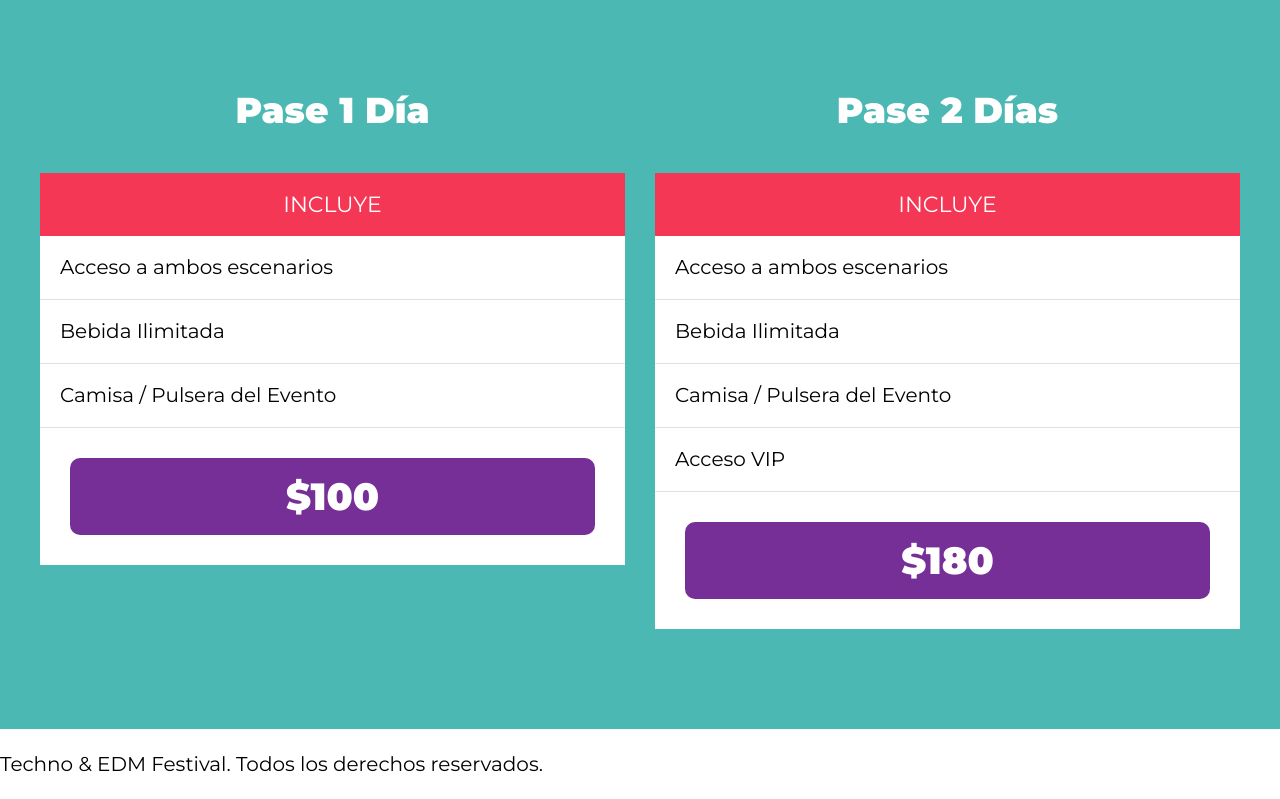
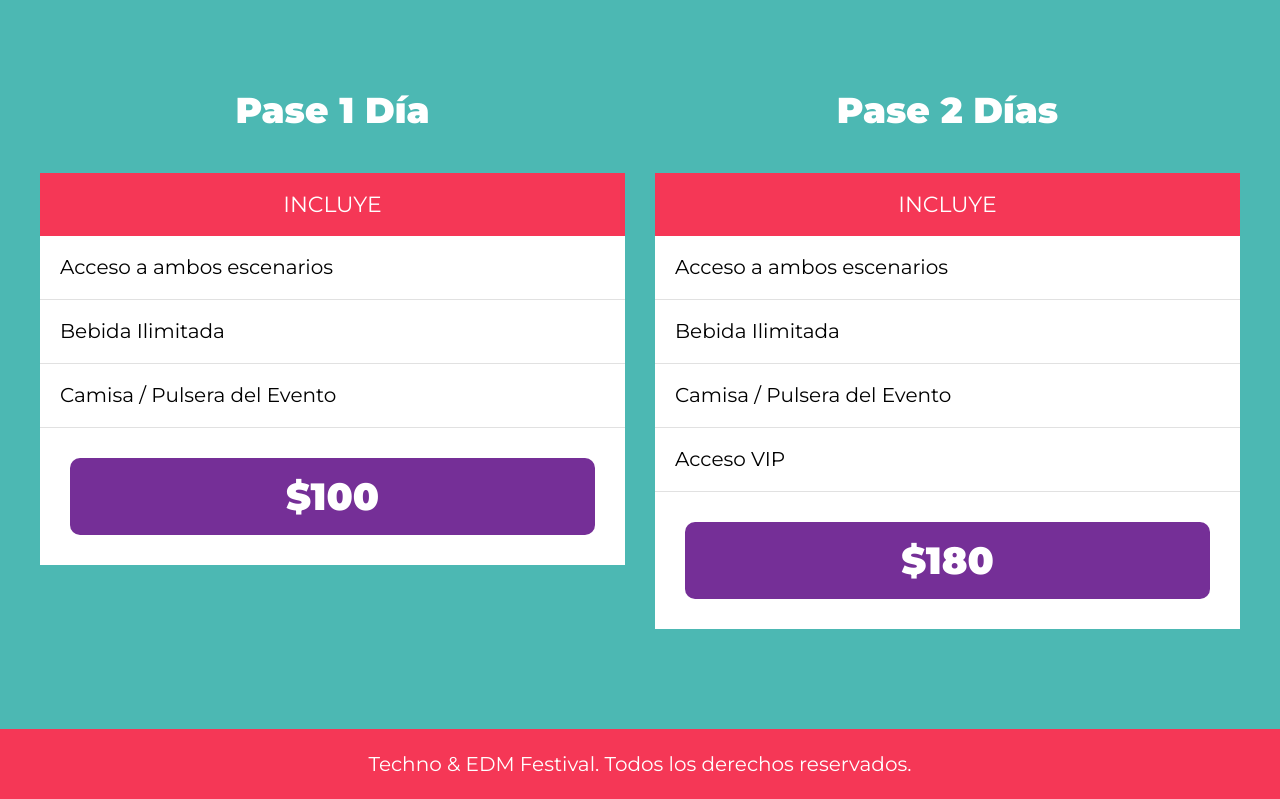
Before and after one commit to cesargmc/Festival, a website: page index.html in a window 1280 px wide. Shown: the part 3106-3905 px from the top of the page. Drawn offline with Linux system fonts and the light colour scheme.

Commit message:
Agregando footer

```diff
--- a/index.html
+++ b/index.html
@@ -200,7 +200,7 @@
         </div>
     </section>
 
-    <footer>
+    <footer class="footer">
         <p>Techno & EDM Festival. Todos los derechos reservados.</p>
     </footer>
 </body>
--- a/src/scss/layout/_footer.scss
+++ b/src/scss/layout/_footer.scss
@@ -1,2 +1,11 @@
 @use 'base/variables' as v;
-@use 'base/mixins' as m;
+
+.footer {
+    background-color: v.$rosa;
+    padding: 2rem 0;
+    p {
+        margin: 0;
+        color: v.$blanco;
+        text-align: center;
+    }
+}
```
Also changed, not shown: build/css/app.css.
